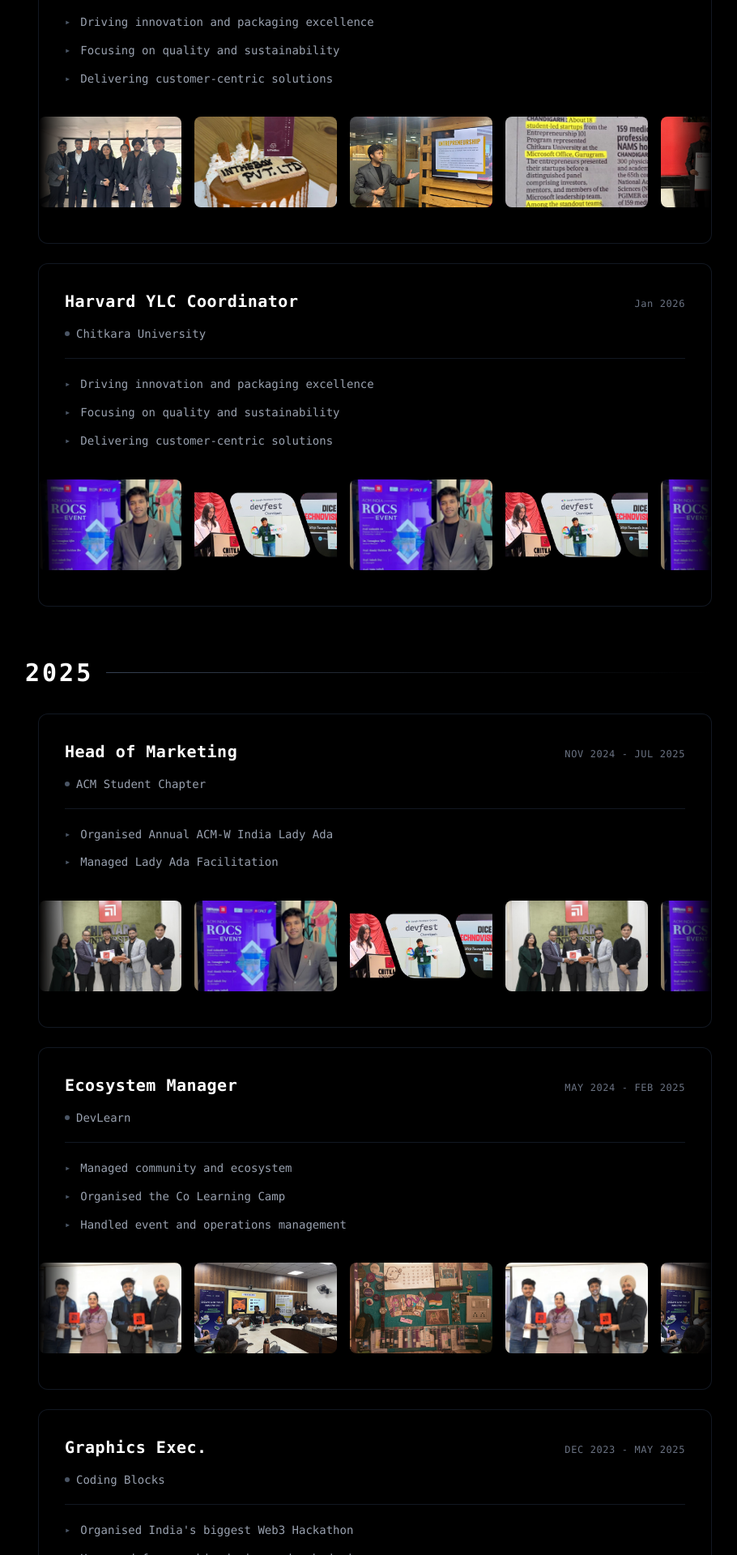
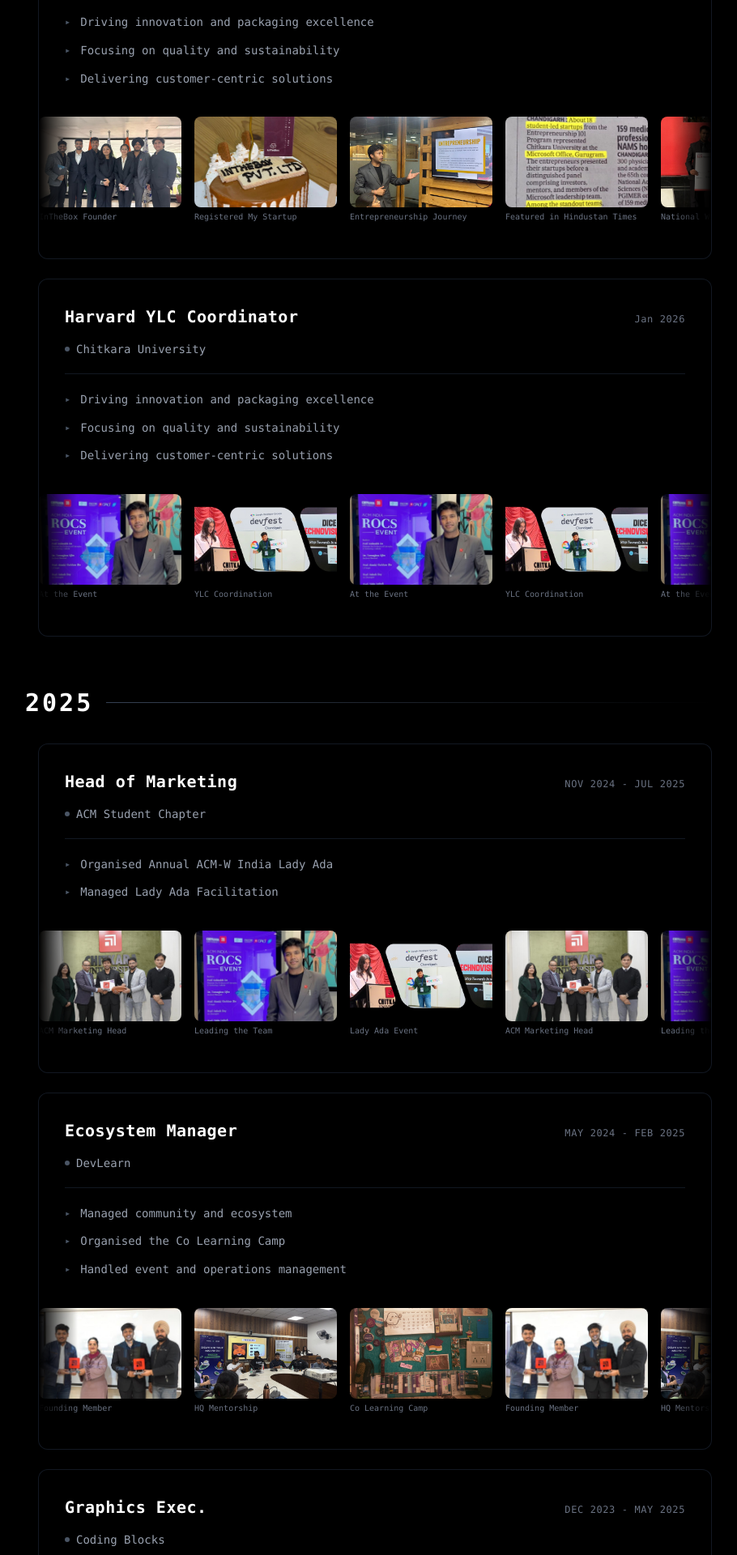
Before and after one commit to ishankumax/portfolio, a React (Vite) app: page /experience in a window 1280 px wide. Shown: the part 540-2460 px from the top of the page at 81% size, without its empty margins (185-1095 px from the left). Built offline with nearby package versions, Linux system fonts and the light colour scheme.

Commit message:
feat: implement experience page with timeline view and interactive image marquee component

```diff
--- a/src/components/Experience.jsx
+++ b/src/components/Experience.jsx
@@ -36,17 +36,24 @@ function ImageMarquee({ images }) {
             className={`marquee-track flex gap-4 py-3 ${isPaused ? 'marquee-paused' : ''}`}
             style={{ width: 'max-content' }}
           >
-            {duplicated.map((src, i) => (
+            {duplicated.map((img, i) => (
               <div
                 key={i}
-                className="marquee-img-wrapper shrink-0 w-44 h-28 rounded-lg overflow-hidden shadow-lg shadow-black/40 cursor-pointer transition-all duration-300 hover:scale-110 hover:shadow-[0_0_20px_rgba(255,255,255,0.12)] hover:z-20 relative"
+                className="marquee-img-wrapper shrink-0 w-44 cursor-pointer transition-all duration-300 hover:scale-110 hover:shadow-[0_0_20px_rgba(255,255,255,0.12)] hover:z-20 relative"
               >
+                <div className="h-28 rounded-lg overflow-hidden shadow-lg shadow-black/40">
                   <img
-                  src={src}
-                  alt=""
+                    src={img.src}
+                    alt={img.caption || ''}
                     className="w-full h-full object-cover"
                     loading="lazy"
                   />
+                </div>
+                {img.caption && (
+                  <p className="text-[10px] text-gray-500 mt-1.5 leading-tight w-44 break-words overflow-hidden">
+                    {img.caption}
+                  </p>
+                )}
               </div>
             ))}
           </div>
@@ -57,18 +64,25 @@ function ImageMarquee({ images }) {
           className="flex md:hidden gap-3 py-3 px-6 overflow-x-auto snap-x snap-mandatory"
           style={{ scrollbarWidth: 'none', msOverflowStyle: 'none', WebkitOverflowScrolling: 'touch' }}
         >
-          {images.map((src, i) => (
+          {images.map((img, i) => (
             <div
               key={i}
-              className="shrink-0 w-40 h-26 rounded-lg overflow-hidden shadow-lg shadow-black/40 snap-start cursor-pointer active:scale-95 transition-transform duration-200"
-              onClick={() => setZoomedImg(src)}
+              className="shrink-0 w-40 snap-start cursor-pointer active:scale-95 transition-transform duration-200"
+              onClick={() => setZoomedImg(img.src)}
             >
+              <div className="h-26 rounded-lg overflow-hidden shadow-lg shadow-black/40">
                 <img
-                src={src}
-                alt=""
+                  src={img.src}
+                  alt={img.caption || ''}
                   className="w-full h-full object-cover"
                   loading="lazy"
                 />
+              </div>
+              {img.caption && (
+                <p className="text-[10px] text-gray-500 mt-1.5 leading-tight w-40 break-words overflow-hidden">
+                  {img.caption}
+                </p>
+              )}
             </div>
           ))}
         </div>
--- a/src/data/timelineData.js
+++ b/src/data/timelineData.js
@@ -15,7 +15,13 @@ export const timelineData = [
         role: 'Chief Marketing Officer',
         company: 'InTheBox',
         date: 'NOV 2024 - PRESENT',
-        images: ['/InTheBox founder.jpg', '/ITB Reg..jpg', '/entrepunarship journey.jpg', '/featured in hindustan times.jpg', '/tieU.jpg'],
+        images: [
+          { src: '/InTheBox founder.jpg', caption: 'InTheBox Founder' },
+          { src: '/ITB Reg..jpg', caption: 'Registered My Startup' },
+          { src: '/entrepunarship journey.jpg', caption: 'Entrepreneurship Journey' },
+          { src: '/featured in hindustan times.jpg', caption: 'Featured in Hindustan Times' },
+          { src: '/tieU.jpg', caption: 'National Winner at TiE U' }
+        ],
         bullets: [
           'Driving innovation and packaging excellence',
           'Focusing on quality and sustainability',
@@ -28,7 +34,10 @@ export const timelineData = [
         role: 'Harvard YLC Coordinator',
         company: 'Chitkara University',
         date: 'Jan 2026',
-        images: ['/pfp.jpg', '/banner.jpg'],
+        images: [
+          { src: '/pfp.jpg', caption: 'At the Event' },
+          { src: '/banner.jpg', caption: 'YLC Coordination' }
+        ],
         bullets: [
           'Driving innovation and packaging excellence',
           'Focusing on quality and sustainability',
@@ -46,7 +55,11 @@ export const timelineData = [
         role: 'Head of Marketing',
         company: 'ACM Student Chapter',
         date: 'NOV 2024 - JUL 2025',
-        images: ['/ACM Marketing Head.jpg', '/pfp.jpg', '/banner.jpg'],
+        images: [
+          { src: '/ACM Marketing Head.jpg', caption: 'ACM Marketing Head' },
+          { src: '/pfp.jpg', caption: 'Leading the Team' },
+          { src: '/banner.jpg', caption: 'Lady Ada Event' }
+        ],
         bullets: [
           'Organised Annual ACM-W India Lady Ada',
           'Managed Lady Ada Facilitation'
@@ -58,7 +71,11 @@ export const timelineData = [
         role: 'Ecosystem Manager',
         company: 'DevLearn',
         date: 'MAY 2024 - FEB 2025',
-        images: ['/Devlearn Founding Member.jpg', '/HQ Mentor.jpg', '/workspace-1.jpg'],
+        images: [
+          { src: '/Devlearn Founding Member.jpg', caption: 'Founding Member' },
+          { src: '/HQ Mentor.jpg', caption: 'HQ Mentorship' },
+          { src: '/workspace-1.jpg', caption: 'Co Learning Camp' }
+        ],
         bullets: [
           'Managed community and ecosystem',
           'Organised the Co Learning Camp',
@@ -71,7 +88,11 @@ export const timelineData = [
         role: 'Graphics Exec.',
         company: 'Coding Blocks',
         date: 'DEC 2023 - MAY 2025',
-        images: ['/winner at microsoft.jpg', '/workspace-2.jpg', '/lapinlaptop.jpg'],
+        images: [
+          { src: '/winner at microsoft.jpg', caption: 'Winner at Microsoft' },
+          { src: '/workspace-2.jpg', caption: 'Web3 Hackathon' },
+          { src: '/lapinlaptop.jpg', caption: 'Design Work' }
+        ],
         bullets: [
           "Organised India's biggest Web3 Hackathon",
           'Honoured for graphic design and web design'
@@ -88,7 +109,10 @@ export const timelineData = [
         role: 'Marketing Exec.',
         company: 'ACM Student Chapter',
         date: 'SEP 2024 - NOV 2024',
-        images: ['/ACM Marketing Head.jpg', '/banner.jpg'],
+        images: [
+          { src: '/ACM Marketing Head.jpg', caption: 'ISCCSC Event' },
+          { src: '/banner.jpg', caption: 'Student Outreach' }
+        ],
         bullets: [
           'Organised ISCCSC',
           'Organised 1st ICSCCS',
@@ -101,7 +125,10 @@ export const timelineData = [
         role: 'Campus Ambassador',
         company: 'Kotlin Delhi',
         date: 'JUN 2024 - JUL 2024',
-        images: ['/delhi-train.png', '/workspace-1.jpg'],
+        images: [
+          { src: '/delhi-train.png', caption: 'KotlinConf Delhi' },
+          { src: '/workspace-1.jpg', caption: 'Campus Outreach' }
+        ],
         bullets: [
           'Promoted KotlinConfDelhi',
           'Managed selection mails and outreach'
@@ -113,7 +140,10 @@ export const timelineData = [
         role: 'Design & Branding',
         company: 'GFG CUIET',
         date: 'JAN 2024 - JUL 2024',
-        images: ['/workspace-2.jpg', '/lapinlaptop.jpg'],
+        images: [
+          { src: '/workspace-2.jpg', caption: 'Branding Work' },
+          { src: '/lapinlaptop.jpg', caption: 'Design Sessions' }
+        ],
         bullets: [
           'Managed branding for 23-24 Team',
           'Led group photo graphic design'
@@ -125,7 +155,11 @@ export const timelineData = [
         role: 'Graphics Head',
         company: 'DevLearn',
         date: 'FEB 2024 - MAY 2024',
-        images: ['/Devlearn Founding Member.jpg', '/HQ Mentor.jpg', '/workspace-1.jpg'],
+        images: [
+          { src: '/Devlearn Founding Member.jpg', caption: 'Leading Design' },
+          { src: '/HQ Mentor.jpg', caption: 'Team Mentoring' },
+          { src: '/workspace-1.jpg', caption: 'Web Design' }
+        ],
         bullets: [
           'Led graphic design team',
           'Managed web design initiatives'
@@ -137,7 +171,10 @@ export const timelineData = [
         role: 'Outreach Exec.',
         company: 'Coding Ninjas',
         date: 'JAN 2024 - FEB 2024',
-        images: ['/jaipur-.png', '/delhi-train.png'],
+        images: [
+          { src: '/jaipur-.png', caption: 'Utkrishti 2024' },
+          { src: '/delhi-train.png', caption: 'Outreach Drive' }
+        ],
         bullets: [
           'Managed outreach for Utkrishti 2024',
           'Led student outreach initiatives'
@@ -154,7 +191,10 @@ export const timelineData = [
         role: 'Graphics Exec.',
         company: 'DevLearn',
         date: 'NOV 2023 - FEB 2024',
-        images: ['/Devlearn Founding Member.jpg', '/workspace-2.jpg'],
+        images: [
+          { src: '/Devlearn Founding Member.jpg', caption: 'Community Design' },
+          { src: '/workspace-2.jpg', caption: 'Visual Identity' }
+        ],
         bullets: [
           'Executed remote graphic design tasks',
           'Supported community visual identity'
```
Lines whose indentation alone changed are shown as unchanged.
